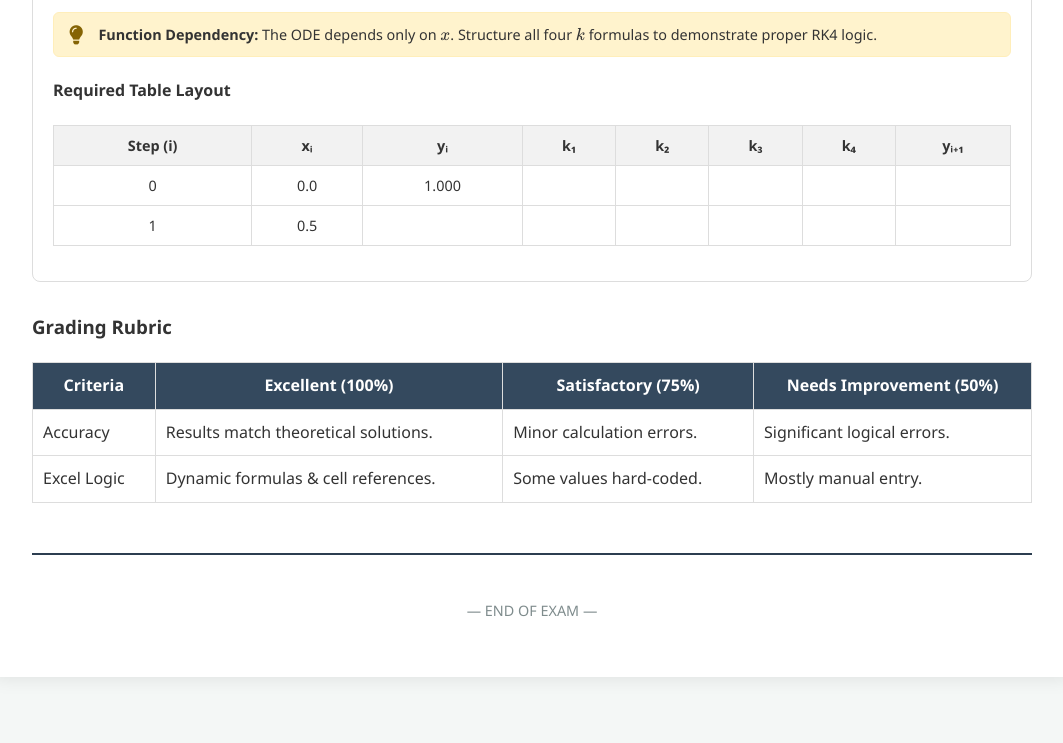
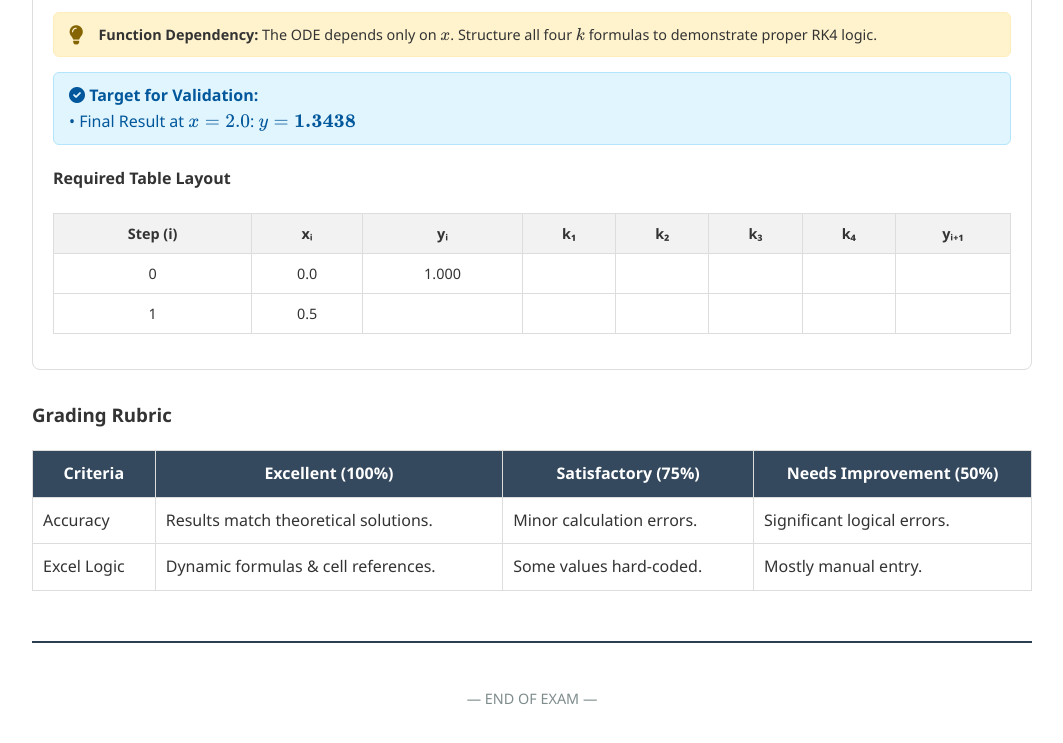
Before and after one commit to JuneQuerol/numerical-methods-final-practicals, a plain HTML site: page index.html in a window 1280 px wide. Shown: the part 1760-2503 px from the top of the page, without its empty margins (108-1171 px from the left). Before the commit the page ends 2457 px from the top, so only its background shows below. Drawn offline with nearby package versions, Linux system fonts and the light colour scheme.

Commit message:
Confirmed: Added target validation for RK4 Part 2

```diff
--- a/index.html
+++ b/index.html
@@ -116,6 +116,11 @@
                         <p><strong>Function Dependency:</strong> The ODE depends only on $x$. Structure all four $k$ formulas to demonstrate proper RK4 logic.</p>
                     </div>
 
+                    <div style="background: #e1f5fe; border: 1px solid #b3e5fc; padding: 10px 15px; border-radius: 6px; margin: 15px 0; color: #01579b;">
+                        <i class="fas fa-check-circle"></i> <strong>Target for Validation:</strong><br>
+                        • Final Result at $x=2.0$: $y = \mathbf{1.3438}$
+                    </div>
+
                     <h4>Required Table Layout</h4>
                     <table class="exam-table">
                         <thead>
```
